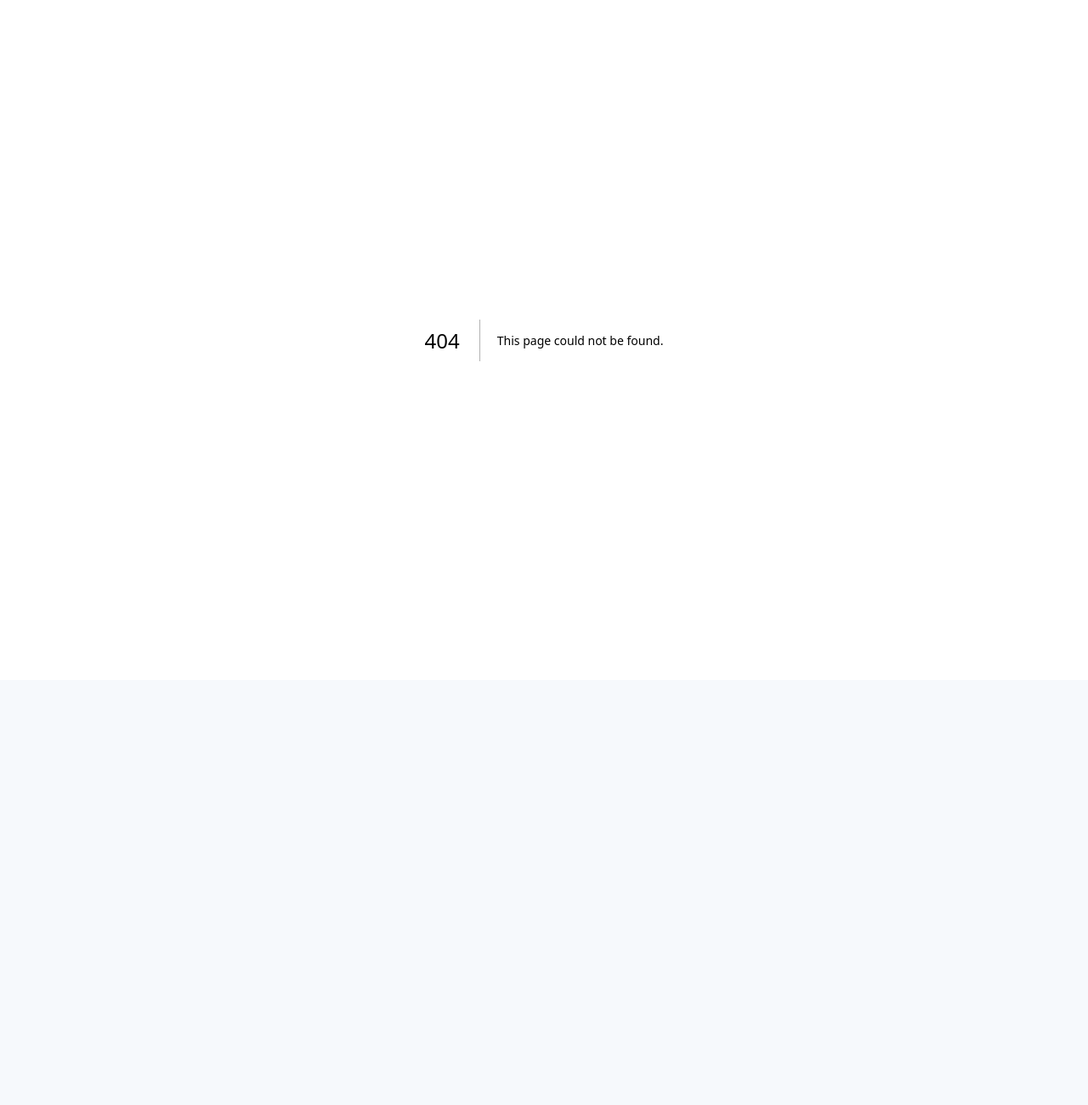
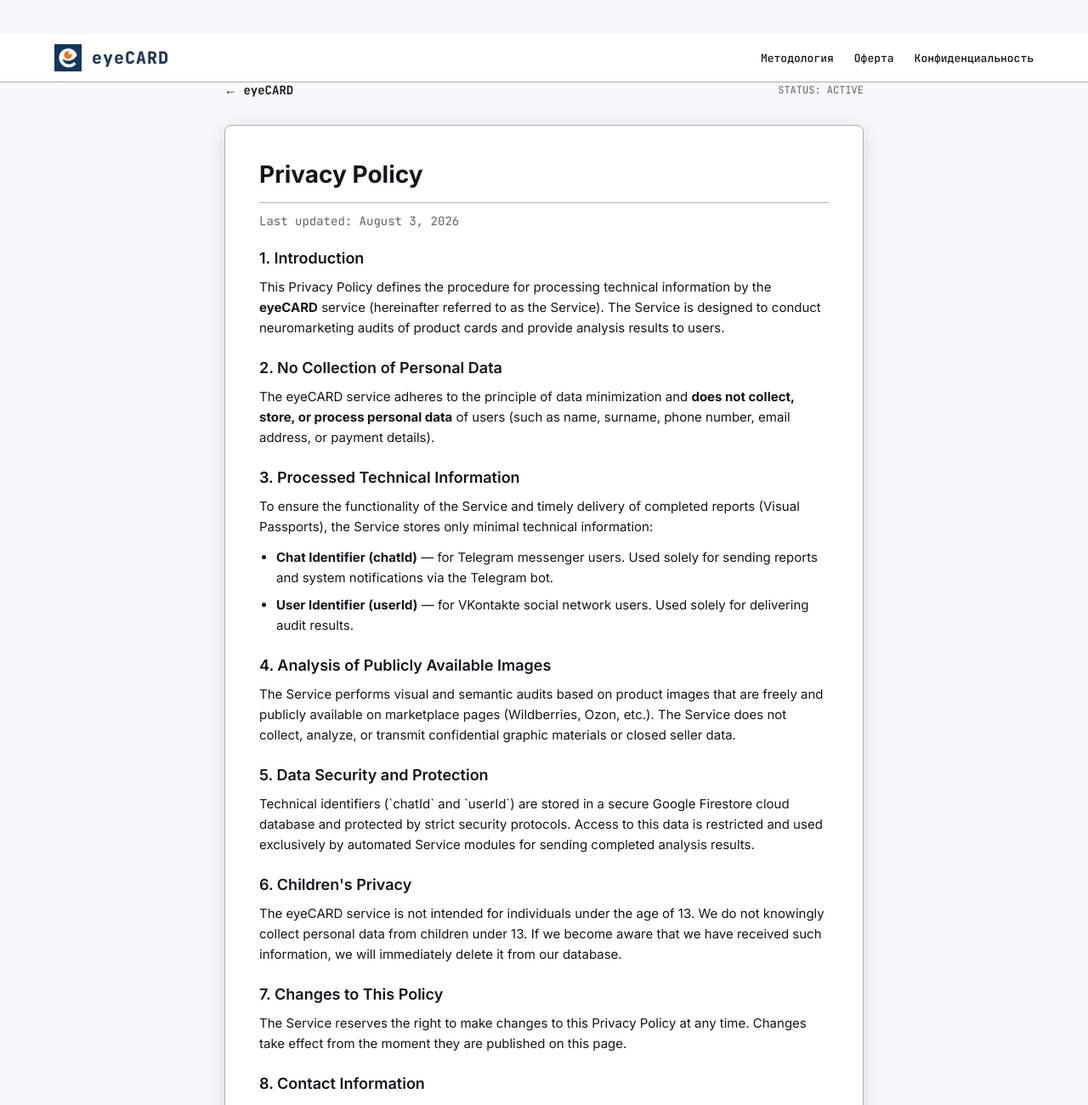
Before and after one commit to Robastik/psychotype-radical-marketing-web, a Next.js app: page /en/privacy in a window 1280 px wide. Before the commit this address had no page. Shown: the top 1300 px of the page at 85% size. Before the commit the page ends 800 px from the top, so only its background shows below. Built offline with nearby package versions, Linux system fonts and the light colour scheme.

Commit message:
Обновление прайваси

```diff
--- /dev/null
+++ b/src/app/en/privacy/page.tsx
@@ -0,0 +1,101 @@
+import React from "react";
+import Link from "next/link";
+import Header from "../../components/Header";
+
+export default function PrivacyPolicyEn() {
+  return (
+    <div style={{ backgroundColor: "var(--bg-secondary)", minHeight: "100vh", padding: "40px 0" }}>
+      <Header />
+      <div className="container" style={{ maxWidth: "800px" }}>
+        {/* Simple Technical Header */}
+        <div style={{ marginBottom: "32px", display: "flex", justifyContent: "space-between", alignItems: "center" }}>
+          <Link href="/" style={{ fontSize: "14px", fontFamily: "var(--font-mono)", color: "var(--cobalt-primary)", fontWeight: "bold" }}>
+            ← eyeCARD
+          </Link>
+          <span style={{ fontSize: "12px", fontFamily: "var(--font-mono)", color: "var(--text-muted)" }}>
+            STATUS: ACTIVE
+          </span>
+        </div>
+
+        <article className="card" style={{ padding: "40px", display: "flex", flexDirection: "column", gap: "24px" }}>
+          <h1 style={{ fontSize: "28px", fontWeight: "700", borderBottom: "1px solid var(--border-color)", paddingBottom: "16px" }}>
+            Privacy Policy
+          </h1>
+
+          <p style={{ fontSize: "14px", color: "var(--text-muted)", fontFamily: "var(--font-mono)", marginTop: "-12px" }}>
+            Last updated: {new Date().toLocaleDateString("en-US", { day: "numeric", month: "long", year: "numeric" })}
+          </p>
+
+          <section style={{ display: "flex", flexDirection: "column", gap: "12px" }}>
+            <h2 style={{ fontSize: "18px", fontWeight: "600" }}>1. Introduction</h2>
+            <p style={{ fontSize: "15px", lineHeight: "1.6" }}>
+              This Privacy Policy defines the procedure for processing technical information by the <strong>eyeCARD</strong> service (hereinafter referred to as the Service). The Service is designed to conduct neuromarketing audits of product cards and provide analysis results to users.
+            </p>
+          </section>
+
+          <section style={{ display: "flex", flexDirection: "column", gap: "12px" }}>
+            <h2 style={{ fontSize: "18px", fontWeight: "600" }}>2. No Collection of Personal Data</h2>
+            <p style={{ fontSize: "15px", lineHeight: "1.6" }}>
+              The eyeCARD service adheres to the principle of data minimization and <strong>does not collect, store, or process personal data</strong> of users (such as name, surname, phone number, email address, or payment details).
+            </p>
+          </section>
+
+          <section style={{ display: "flex", flexDirection: "column", gap: "12px" }}>
+            <h2 style={{ fontSize: "18px", fontWeight: "600" }}>3. Processed Technical Information</h2>
+            <p style={{ fontSize: "15px", lineHeight: "1.6" }}>
+              To ensure the functionality of the Service and timely delivery of completed reports (Visual Passports), the Service stores only minimal technical information:
+            </p>
+            <ul style={{ paddingLeft: "20px", fontSize: "15px", lineHeight: "1.6", display: "flex", flexDirection: "column", gap: "8px" }}>
+              <li>
+                <strong>Chat Identifier (chatId)</strong> — for Telegram messenger users. Used solely for sending reports and system notifications via the Telegram bot.
+              </li>
+              <li>
+                <strong>User Identifier (userId)</strong> — for VKontakte social network users. Used solely for delivering audit results.
+              </li>
+            </ul>
+          </section>
+
+          <section style={{ display: "flex", flexDirection: "column", gap: "12px" }}>
+            <h2 style={{ fontSize: "18px", fontWeight: "600" }}>4. Analysis of Publicly Available Images</h2>
+            <p style={{ fontSize: "15px", lineHeight: "1.6" }}>
+              The Service performs visual and semantic audits based on product images that are freely and publicly available on marketplace pages (Wildberries, Ozon, etc.). The Service does not collect, analyze, or transmit confidential graphic materials or closed seller data.
+            </p>
+          </section>
+
+          <section style={{ display: "flex", flexDirection: "column", gap: "12px" }}>
+            <h2 style={{ fontSize: "18px", fontWeight: "600" }}>5. Data Security and Protection</h2>
+            <p style={{ fontSize: "15px", lineHeight: "1.6" }}>
+              Technical identifiers (`chatId` and `userId`) are stored in a secure Google Firestore cloud database and protected by strict security protocols. Access to this data is restricted and used exclusively by automated Service modules for sending completed analysis results.
+            </p>
+          </section>
+
+          <section style={{ display: "flex", flexDirection: "column", gap: "12px" }}>
+            <h2 style={{ fontSize: "18px", fontWeight: "600" }}>6. Children's Privacy</h2>
+            <p style={{ fontSize: "15px", lineHeight: "1.6" }}>
+              The eyeCARD service is not intended for individuals under the age of 13. We do not knowingly collect personal data from children under 13. If we become aware that we have received such information, we will immediately delete it from our database.
+            </p>
+          </section>
+
+          <section style={{ display: "flex", flexDirection: "column", gap: "12px" }}>
+            <h2 style={{ fontSize: "18px", fontWeight: "600" }}>7. Changes to This Policy</h2>
+            <p style={{ fontSize: "15px", lineHeight: "1.6" }}>
+              The Service reserves the right to make changes to this Privacy Policy at any time. Changes take effect from the moment they are published on this page.
+            </p>
+          </section>
+
+          <section style={{ display: "flex", flexDirection: "column", gap: "12px" }}>
+            <h2 style={{ fontSize: "18px", fontWeight: "600" }}>8. Contact Information</h2>
+            <p style={{ fontSize: "15px", lineHeight: "1.6" }}>
+              If you have any questions or suggestions regarding this Privacy Policy, please contact us by email: <a href="mailto:support@eyecard.ru" style={{ color: "var(--cobalt-primary)" }}>support@eyecard.ru</a>.
+            </p>
+          </section>
+        </article>
+
+        {/* Footer info */}
+        <div style={{ marginTop: "24px", textAlign: "center", fontSize: "12px", color: "var(--text-muted)", fontFamily: "var(--font-mono)" }}>
+          © {new Date().getFullYear()} eyeCARD. All rights reserved.
+        </div>
+      </div>
+    </div>
+  );
+}
```
Also changed, not shown: src/app/privacy/page.tsx (+16 -2 lines).
